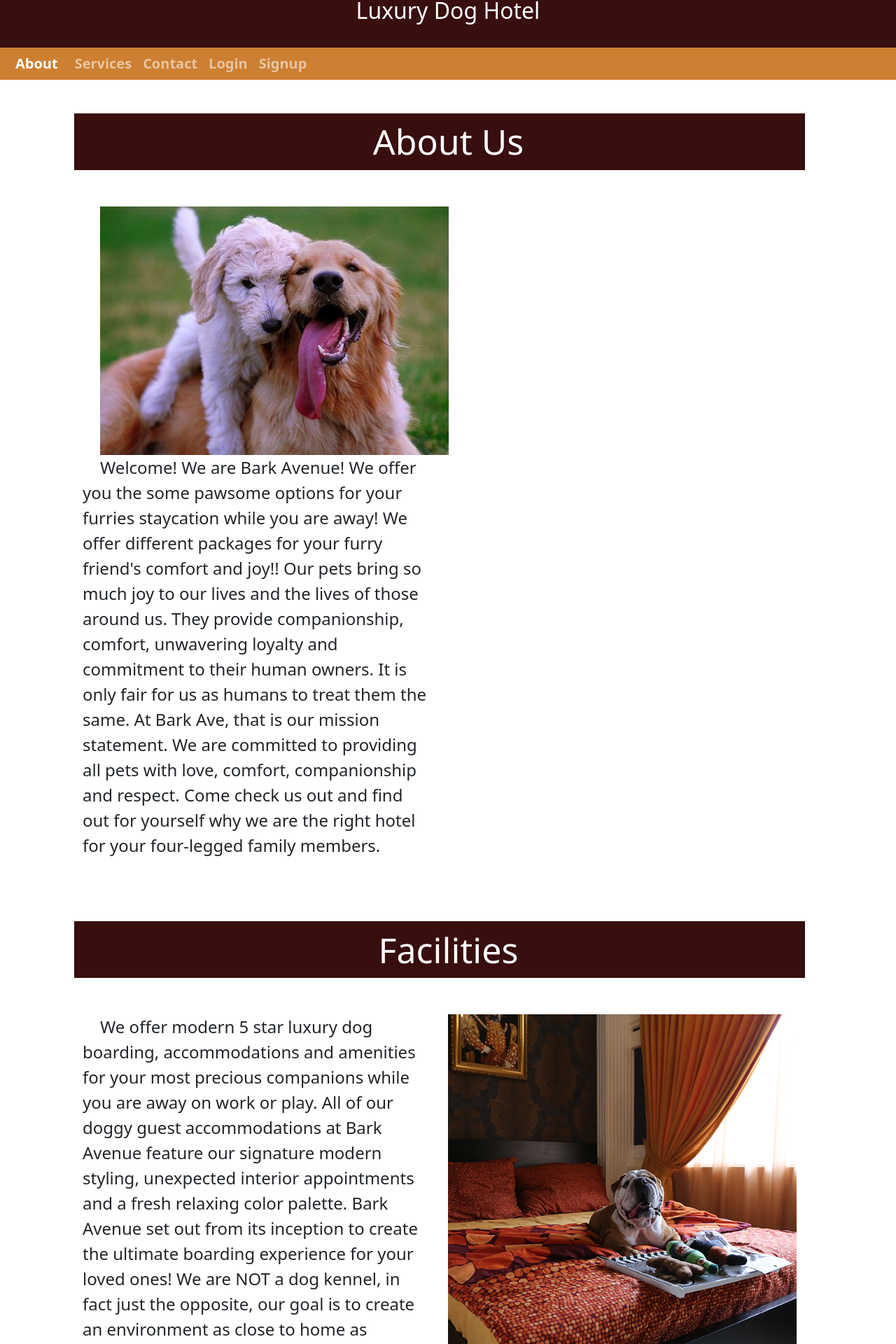
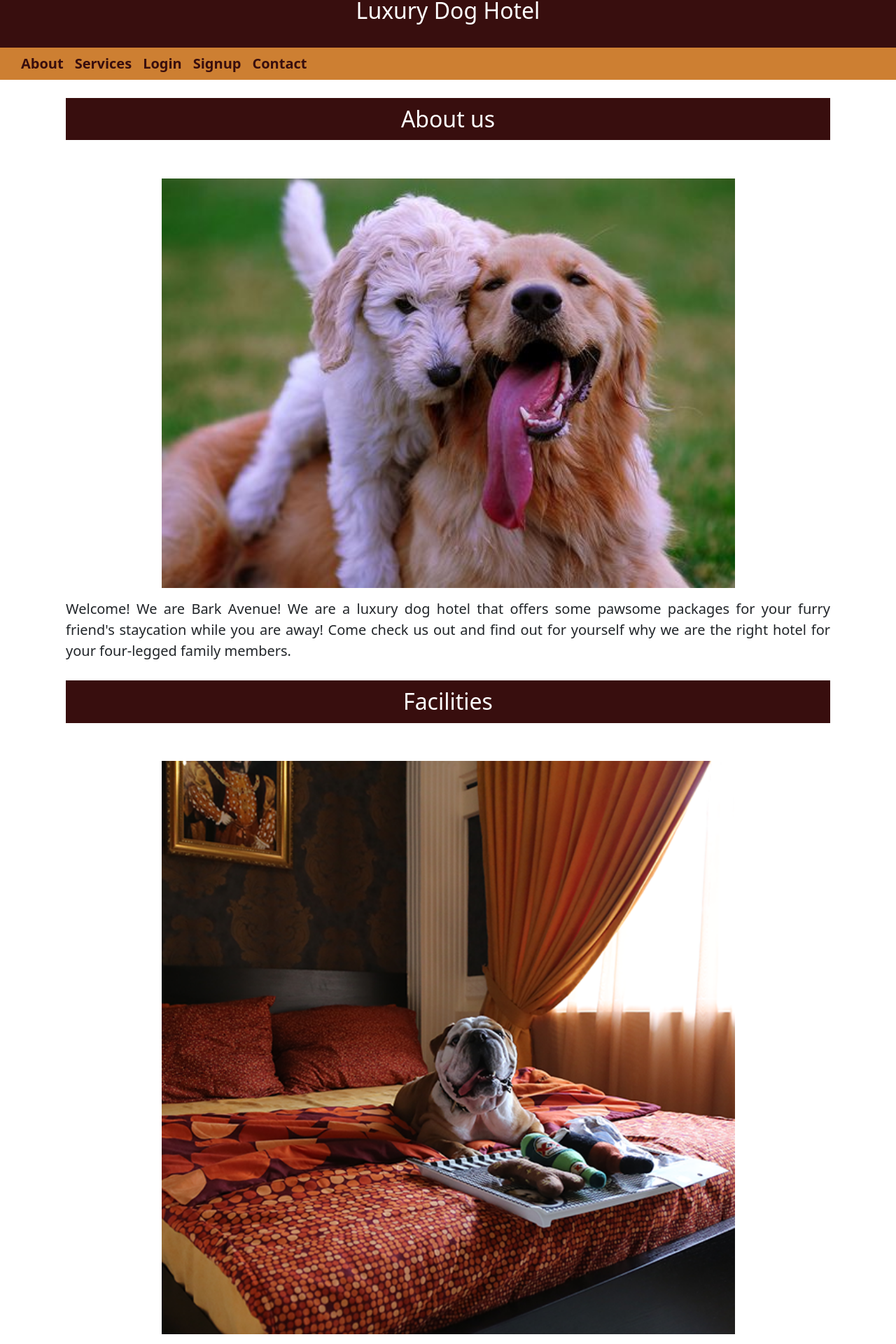
Before and after one commit to blen90/barkAvenue, a React (Create React App) app in the folder client/: page / in a window 1280 px wide. Shown: the part 114-2034 px from the top of the page at 70% size. Built offline with nearby package versions, Linux system fonts and the light colour scheme.

Commit message:
changed nav bar text color to a darker color for visibility, changed about card style so it looks better on smaller devices, added disclaimer to footer

```diff
--- a/client/src/pages/About/About.css
+++ b/client/src/pages/About/About.css
@@ -1,31 +1,39 @@
+img.furries {
+    align-self:center;
+    width: 75%;
+    height: auto;
+    margin-left:12.5%;
+    margin-left: 12.5;
+    padding:0%;
+    padding-bottom: 1%;
+}
 
-.About p{
-    padding-bottom: 30px;
-    font-size: 1.5rem;
-  }
+Container.About {
+  display: inline-block;
+  overflow-wrap: break-word;
+}
 
+p {
+  text-align: justify;
+}
 
+p.bio {
+  font-size: 20px;
+  display: inline-flex;
+  overflow-wrap: break-word;
+  margin-top: 5px;
+  padding-bottom: 1%;
+}
 
-.About {
-    /* padding-top: 150px;
-    padding-bottom: 400px; */
-    font-size: 1.25rem;
-    text-indent: 25px;
-  }
-
-.furries {
-    width: 50%;
-    height: 50%;
-    mix-blend-mode:multiply;
+div.info-img.row {
+  display: inline;
 
 }
 
 .h2 {
-    font-size: 2.25rem;
     text-align: center;
     padding: 1%;
     margin-bottom: 5%;
     background-color: rgb(56, 14, 14);
     color: white;
-    font-size: 50px;
 }
--- a/client/src/pages/About/About.js
+++ b/client/src/pages/About/About.js
@@ -1,5 +1,5 @@
 import React from "react";
-import { Container, Row, Col } from "reactstrap";
+import { Container, Col } from "reactstrap";
 import "bootstrap/dist/css/bootstrap.min.css";
 import "./About.css";
 
@@ -7,43 +7,26 @@ import "./About.css";
 export default function About() {
   return (
     <Container className="About">
-      <Row>
-      <Col md="12" sm="6">
-          <div className="container row">
-
-            <h2 className="text-center h2">About Us</h2>
-            <br></br>
-            <br></br>
-            <img src="/assets/images/furry5.jpg" className="furries col-6" alt="furry" />
-            <p className="bio col-6"> Welcome! We are Bark Avenue! We offer you the some pawsome options for your furries staycation while you are away!
-            We offer different packages for your furry friend's comfort and joy!!  Our pets bring so much joy to our lives and the lives of those around us.  They provide companionship, comfort, unwavering loyalty and commitment to their human owners.  It is only fair for us as humans to treat them the same.  At Bark Ave, that is our mission statement.  We are committed to providing all pets with love, comfort, companionship and respect.  Come check us out and find out for yourself why we are the right hotel for your four-legged family members.
-          </p>
-          </div>
-        </Col>
-        <Col md="12" sm="6">
-          <div className="container row">
-            <h2 className="text-center h2" >Facilities</h2>
-            <p className="bio col-6">
-            We offer modern 5 star luxury dog boarding, accommodations and amenities for your most precious companions while you are away on work or play. All of our doggy guest accommodations at Bark Avenue feature our signature modern styling, unexpected interior appointments and a fresh relaxing color palette. Bark Avenue set out from its inception to create the ultimate boarding experience for your loved ones! We are NOT a dog kennel, in fact just the opposite, our goal is to create an environment as close to home as possible. After experiencing the heartbreaking kennel and cage boarding situations in the majority of facilites across the country, we knew we had to create an environment that was luxurious, relaxing, clean, safe and the least stressful experience a dog could ever have while you are out of town.
-            </p>
-            <img src="/assets/images/furry4.jpg" className="furries col-6" alt="furry" />
-          </div>
-        </Col>
-        <Col md="12" sm="12">
-          <div className="container row">
-
-            <h2 className="text-center h2" >Our Mission</h2>
-            <img src="/assets/images/about.jpg" className="furries col-6" alt="furry" />
-            <p className="bio col-6"> Does your pooch deserve to be pampered? The SPA provides the most upscale and amazing full Grooming services, Anesthesia Free Teeth Cleaning, Rejuvenating Massages, Vitamin Baths, Pawdicures, Body Wraps, Aromatherapy and Calming Downtempo Music. Your pooch will enjoy the ultimate in 5-Star luxury throughout their very own special SPA day experience!
-            Bark Avenue does require paper work for your pets that states that all of your pets vaccinations are up to date and signed by a veterinarian within the last 12 months. Failure to comply with our requirements will conclude in a canceled reservation. Thank you for your understanding.
-
-            </p>
-          </div>
-        </Col>
-
-      </Row>
-
+      <Col lg="12" md="12" sm="12">
+        <h2 className="text-center h2">About us</h2>
+        <img src="/assets/images/furry5.jpg" className="furries" alt="furry" />
+        <p className="bio">
+          Welcome! We are Bark Avenue! We are a luxury dog hotel that offers some pawsome packages for your furry friend's staycation while you are away!
+          Come check us out and find out for yourself why we are the right hotel for your four-legged family members.
+        </p>
+        <h2 className="text-center h2" >Facilities</h2>
+        <img src="/assets/images/furry4.jpg" className="furries" alt="furry" />
+        <p className="bio">
+          The accommodations at Bark Avenue feature our signature modern styling, unexpected interior appointments and a fresh relaxing color palette.
+          After experiencing the heartbreaking kennel and cage boarding situations in the majority of facilites across the country, we knew we had to create an environment that was luxurious, relaxing, clean, safe and the least stressful experience a dog could ever have while they are away from their home.
+        </p>
+        <h2 className="text-center h2" >Mission</h2>
+        <img src="/assets/images/about.jpg" className="furries" alt="furry" />
+        <p className="bio">
+          We are committed to providing all pets with love, comfort, companionship and respect.
+          Bark Avenue set out from its inception to create the ultimate boarding experience for your loved ones! We are NOT a dog kennel, in fact just the opposite, our goal is to create an environment as close to home as possible.
+        </p>
+      </Col>
     </Container>
-
   );
 }
--- a/client/src/pages/Services/Services.css
+++ b/client/src/pages/Services/Services.css
@@ -2,7 +2,7 @@
 
 .container {
     display: inline-flexbox;
-    flex-wrap: wrap;
+    /* flex-wrap: wrap; */
     margin-top:2%;
     margin-bottom:2%;
 }
--- a/client/src/pages/components/Footer.js
+++ b/client/src/pages/components/Footer.js
@@ -14,7 +14,7 @@ export default function Footer() {
 
         <Row md="12">
           <Col xs="12" sm="4" className="container text-center">
-            <img src="/assets/images/dogicon.png"  alt="dog" className="doggie"></img>
+            <img src="/assets/images/dogicon.png" alt="dog" className="doggie"></img>
             <br></br>
             <h4>
               Bark Avenue
@@ -32,11 +32,10 @@ export default function Footer() {
             <h6>Drop By: 8001 S. Bark Ave, Austin, TX, 73301</h6>
 
             <NavItem>
-                <NavLink href="https://github.com/blen90/barkAvenue" target="_blank" rel="norefferer">
-                  <FontAwesomeIcon icon={["fab", "github"]} size="4x" color="white" />
-                </NavLink>
-              </NavItem>
-
+              <NavLink href="https://github.com/blen90/barkAvenue" target="_blank" rel="norefferer">
+                <FontAwesomeIcon icon={["fab", "github"]} size="4x" color="white" />
+              </NavLink>
+            </NavItem>
           </Col>
 
           <Col className="icons" xs="12" sm="4">
@@ -55,20 +54,29 @@ export default function Footer() {
 
               <NavItem>
                 <NavLink href="https://facebook.com">
-                  <FontAwesomeIcon icon={["fab", "facebook"]} size="2x" color="white"  />
+                  <FontAwesomeIcon icon={["fab", "facebook"]} size="2x" color="white" />
                 </NavLink>
               </NavItem>
 
               <NavItem>
                 <NavLink href="https://instagram.com">
-                  <FontAwesomeIcon icon={["fab", "instagram"]} size="2x"  color="white" />
+                  <FontAwesomeIcon icon={["fab", "instagram"]} size="2x" color="white" />
                 </NavLink>
               </NavItem>
             </Nav>
           </Col>
+
         </Row>
-
       </Container>
+      <p>
+        <i>
+          Disclaimer:
+          <br></br>
+          Bark Avenue requires all furry friends to have records proving that vaccines are up to date within the last 12 months, that they have been dewormed in the past 3 months, and that they are healthy.
+          <br></br>
+          Failure to comply with our requirements will conclude in a canceled reservation. Thank you for your understanding.
+        </i>
+      </p>
     </div>
   );
 }
--- a/client/src/pages/components/Nav.js
+++ b/client/src/pages/components/Nav.js
@@ -9,39 +9,41 @@ const NavTabs = () => {
     <>
       <Navbar className='linklist' variant='dark' expand='lg'>
         <Container fluid>
-          <Navbar.Brand as={Link} to='/'>
-            About
-          </Navbar.Brand>
           <Navbar.Toggle aria-controls='navbar' />
           <Navbar.Collapse id='navbar'>
             <Nav className='ml-auto'>
-              <Nav.Link as={Link} to='/services'>
+              <Nav.Link className="link" as={Link} to='/'>
+                About
+              </Nav.Link>
+              <Nav.Link className="link" as={Link} to='/services'>
                 Services
               </Nav.Link>
-              <Nav.Link as={Link} to='/contact'>
-                Contact
-              </Nav.Link>
+
               {/* if user is logged in show saved books and logout */}
               <Nav.Link as={Link} to='/login'>
                 Login
               </Nav.Link>
               {Auth.loggedIn() ? (
                 <>
-                  <Nav.Link as={Link} to='/reservation'>
+                  <Nav.Link className="link" as={Link} to='/reservation'>
                     Reservation
                   </Nav.Link>
-                  <Nav.Link as={Link} to='/cart'>
+                  <Nav.Link className="link" as={Link} to='/cart'>
                     Cart
                   </Nav.Link>
-                  <Nav.Link onClick={Auth.logout}>Logout</Nav.Link>
-
+                  <Nav.Link className="link" onClick={Auth.logout}>Logout</Nav.Link>
                 </>
               ) : (
-                <Nav.Link as={Link} to='/signup'>
+                <Nav.Link className="link" as={Link} to='/signup'>
                   Signup
                 </Nav.Link>
               )}
+              <Nav.Link className="link" as={Link} to='/contact'>
+                Contact
+              </Nav.Link>
             </Nav>
+
+
           </Navbar.Collapse>
         </Container>
       </Navbar>
--- a/client/src/pages/components/style.css
+++ b/client/src/pages/components/style.css
@@ -56,3 +56,16 @@ img.doggie {
 img.doggie1{
   margin-top: 2%;
 }
+
+.doggie{
+  height: 30%;
+  width: auto;
+}
+
+.navbar-dark .navbar-nav .nav-link {
+  color: rgb(56, 14, 14);
+}
+
+/* .navbar-brand {
+  color:aqua;
+} */
```
